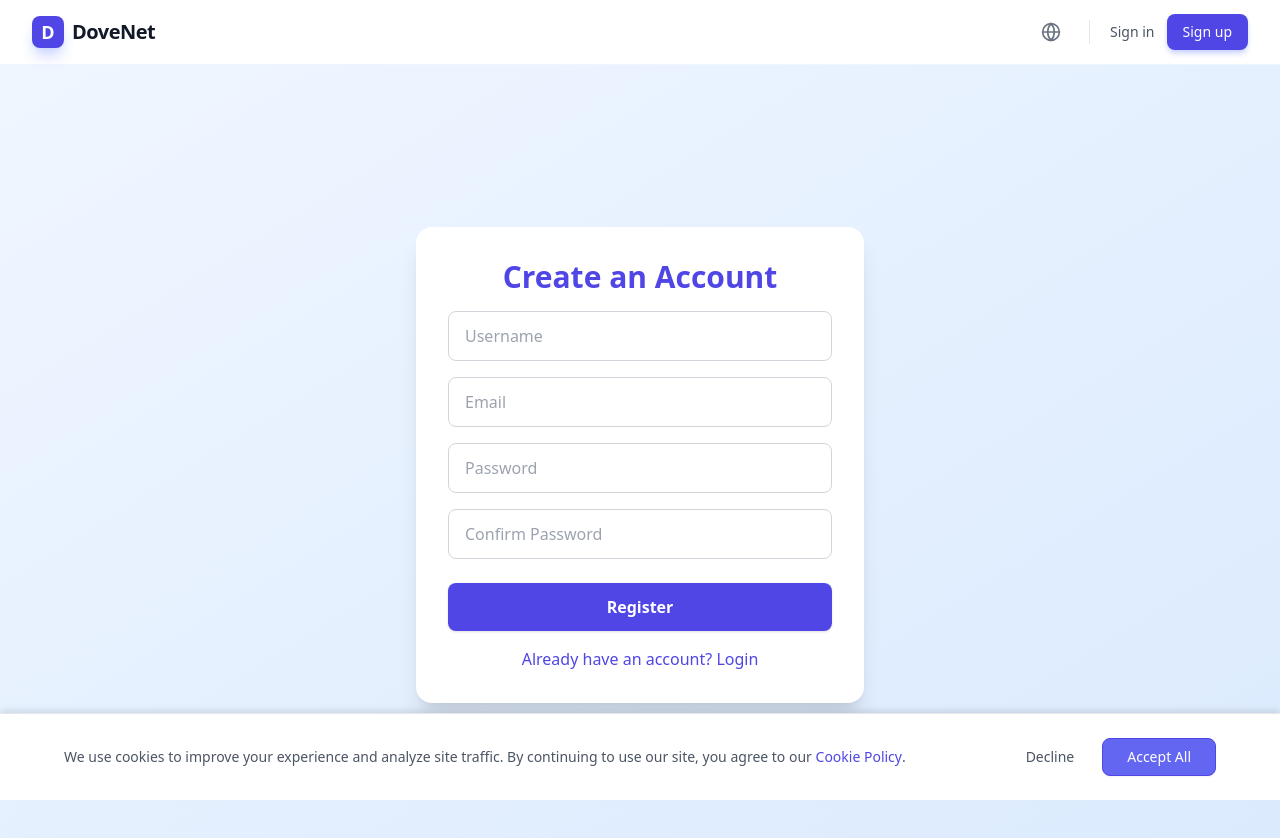
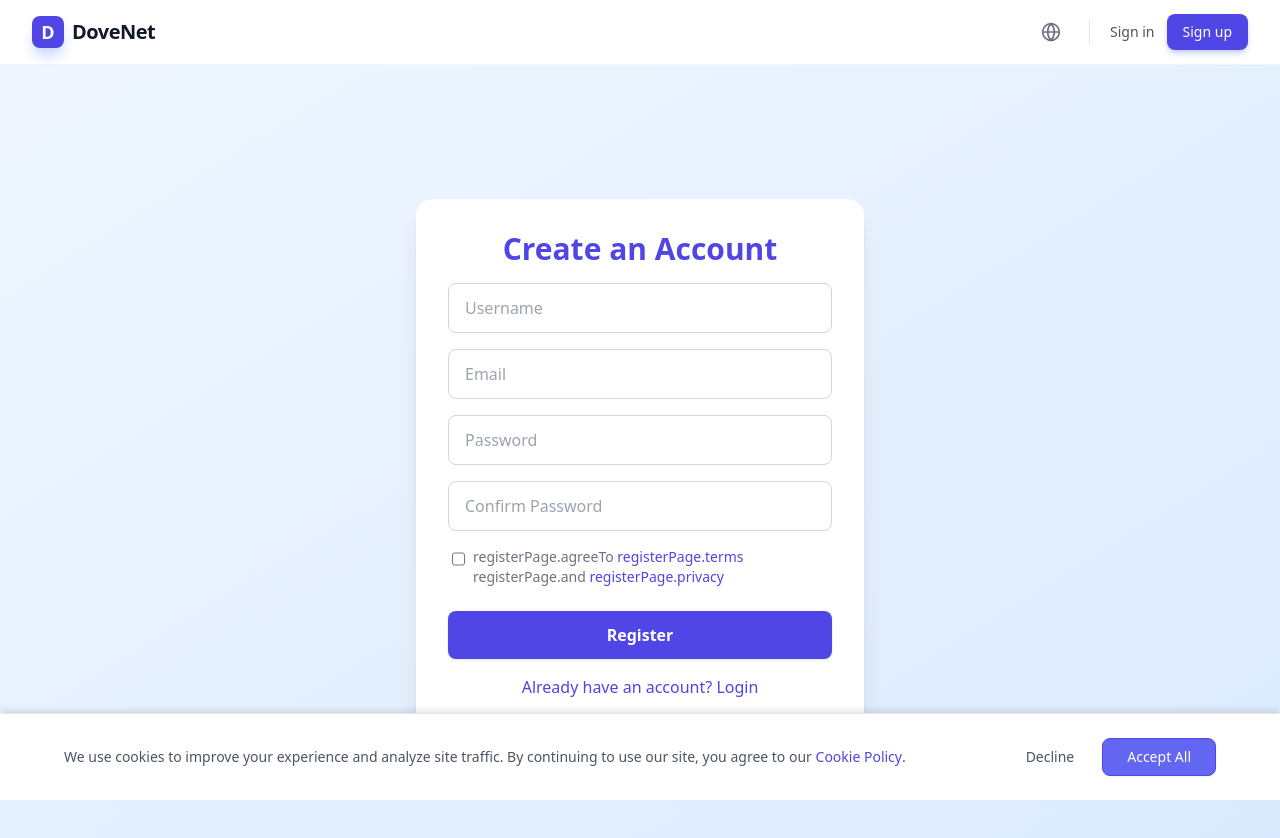
Before and after one commit to kkotorov/dovenet-ui, a React (Vite) app: page /register in a window 1280 px wide. Shown: the top 838 px of the page. Built offline with nearby package versions, Linux system fonts and the light colour scheme.

Commit message:
add accept terms when registering

```diff
--- a/src/pages/authentication/RegisterPage.tsx
+++ b/src/pages/authentication/RegisterPage.tsx
@@ -12,6 +12,7 @@ export default function RegisterPage() {
   const [email, setEmail] = useState("");
   const [password, setPassword] = useState("");
   const [confirmPassword, setConfirmPassword] = useState("");
+  const [acceptedTerms, setAcceptedTerms] = useState(false);
   const [error, setError] = useState("");
   const [loading, setLoading] = useState(false);
   const [showDialog, setShowDialog] = useState(false);
@@ -23,6 +24,12 @@ export default function RegisterPage() {
 
     if (password !== confirmPassword) {
       setError(t("registerPage.passwordsMismatch"));
+      setLoading(false);
+      return;
+    }
+
+    if (!acceptedTerms) {
+      setError(t("registerPage.mustAcceptTerms"));
       setLoading(false);
       return;
     }
@@ -97,6 +104,26 @@ export default function RegisterPage() {
             className="px-4 py-3 rounded-lg border border-gray-300 focus:outline-none focus:ring-2 focus:ring-indigo-400"
           />
 
+          <div className="flex items-start gap-2 px-1">
+            <input
+              id="terms"
+              type="checkbox"
+              checked={acceptedTerms}
+              onChange={(e) => setAcceptedTerms(e.target.checked)}
+              className="mt-1 w-4 h-4 text-indigo-600 border-gray-300 rounded focus:ring-indigo-500 cursor-pointer"
+            />
+            <label htmlFor="terms" className="text-sm text-gray-500 cursor-pointer">
+              {t("registerPage.agreeTo")}{" "}
+              <a href="/terms" target="_blank" rel="noopener noreferrer" className="text-indigo-600 hover:underline">
+                {t("registerPage.terms")}
+              </a>{" "}
+              {t("registerPage.and")}{" "}
+              <a href="/privacy" target="_blank" rel="noopener noreferrer" className="text-indigo-600 hover:underline">
+                {t("registerPage.privacy")}
+              </a>
+            </label>
+          </div>
+
           <button
             type="submit"
             disabled={loading}
```
